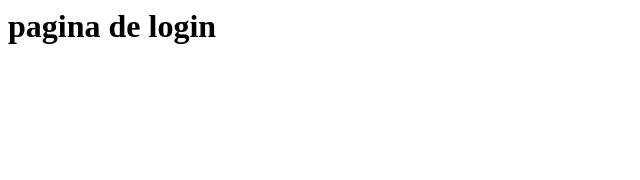
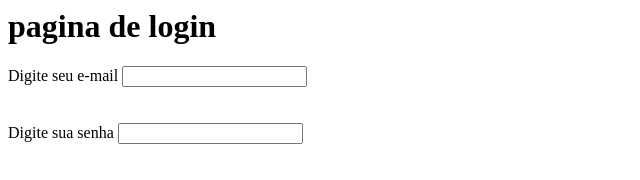
Before and after one commit to Leviiazzetta/turmac, a plain HTML site: page login.html in a window 1280 px wide. Shown: the whole page, without its empty margins (0-640 px from the left). Drawn offline with Linux system fonts and the light colour scheme.

Commit message:
Adicionar email e senha

```diff
--- a/login.html
+++ b/login.html
@@ -1,5 +1,12 @@
 <html>
 <body>
 <h1>pagina de login</h1>
+<label>Digite seu e-mail</label>
+<input>
+<br>
+<br><br>
+<label>Digite sua senha</label>
+<input tipe="password">
+
 </body>
 </html>
```
